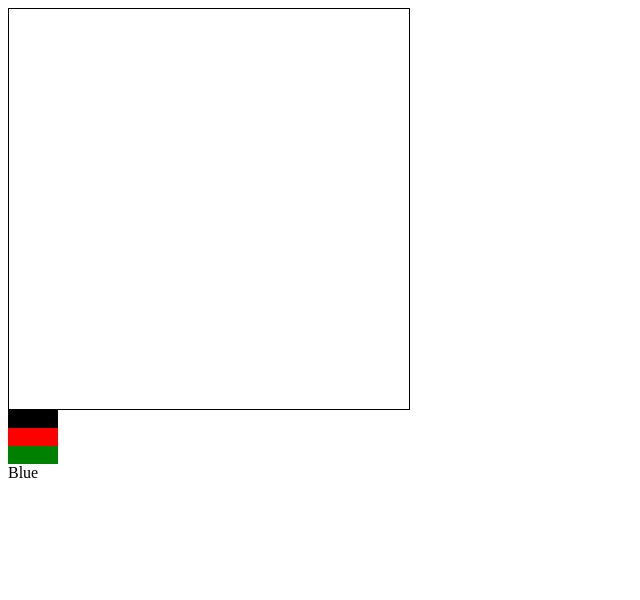
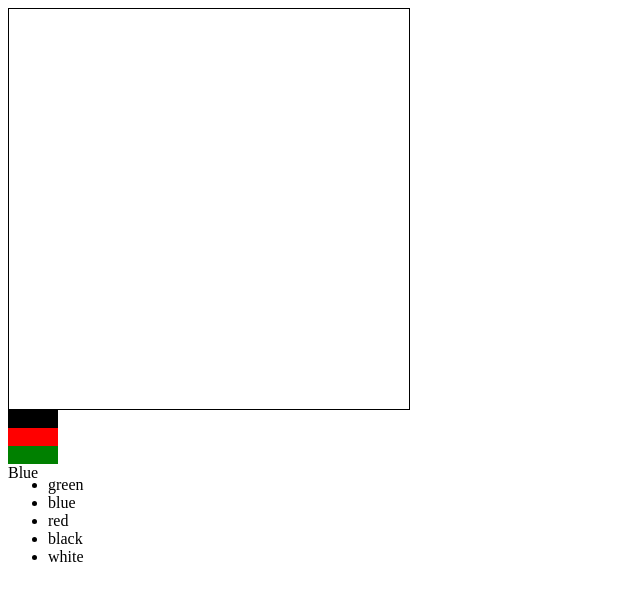
Before and after one commit to snakemode/snake-canvas, a website with bundled scripts: page src/index.html in a window 1280 px wide. Shown: the whole page, without its empty margins (0-640 px from the left). Built offline with nearby package versions, Linux system fonts and the light colour scheme.

Commit message:
Examples of LI palette

```diff
--- a/package.json
+++ b/package.json
@@ -1,13 +1,13 @@
 {
   "name": "@snakemode/snake-canvas",
-  "version": "1.0.12",
+  "version": "1.0.13",
   "description": "A drawable canvas for your HTML!",
   "main": "src/DrawableCanvasElement.js",
   "directories": {
     "example": "example"
   },
   "scripts": {
-    "start": "npx live-server src",
+    "start": "npx live-server src --port=8081",
     "ci": "",
     "test": "jest"
   },
--- a/src/DrawableCanvasElement.js
+++ b/src/DrawableCanvasElement.js
@@ -50,7 +50,7 @@ export class DrawableCanvasElement {
                 const selectedColour = event.target.style["background-color"] || event.target.dataset.color || event.target.dataset.colour || event.target.id;
                 this.setActiveColour(selectedColour);
 
-                console.log("Set colour to ", selectedColour);
+                console.log("Set colour to", selectedColour);
             });
         }
         return this;
--- a/src/index.html
+++ b/src/index.html
@@ -27,6 +27,14 @@
         <div style="background-color: white;">&nbsp;</div>
     </div>
 
+    <ul id="asList" class="palette">
+        <li data-color="green">green</li>
+        <li data-color="blue">blue</li>
+        <li data-color="red">red</li>
+        <li data-color="black">black</li>
+        <li data-color="white">white</li>
+    </ul>
+
 </body>
 
 </html>
--- a/src/index.js
+++ b/src/index.js
@@ -1,3 +1,3 @@
 import { DrawableCanvasElement } from "./DrawableCanvasElement.js";
 
-const canvas = new DrawableCanvasElement("foo").registerPaletteElements("paletteId").onNotification((evt) => console.log(evt));
+const canvas = new DrawableCanvasElement("foo").registerPaletteElements("paletteId").registerPaletteElements("asList").onNotification((evt) => console.log(evt));
```
